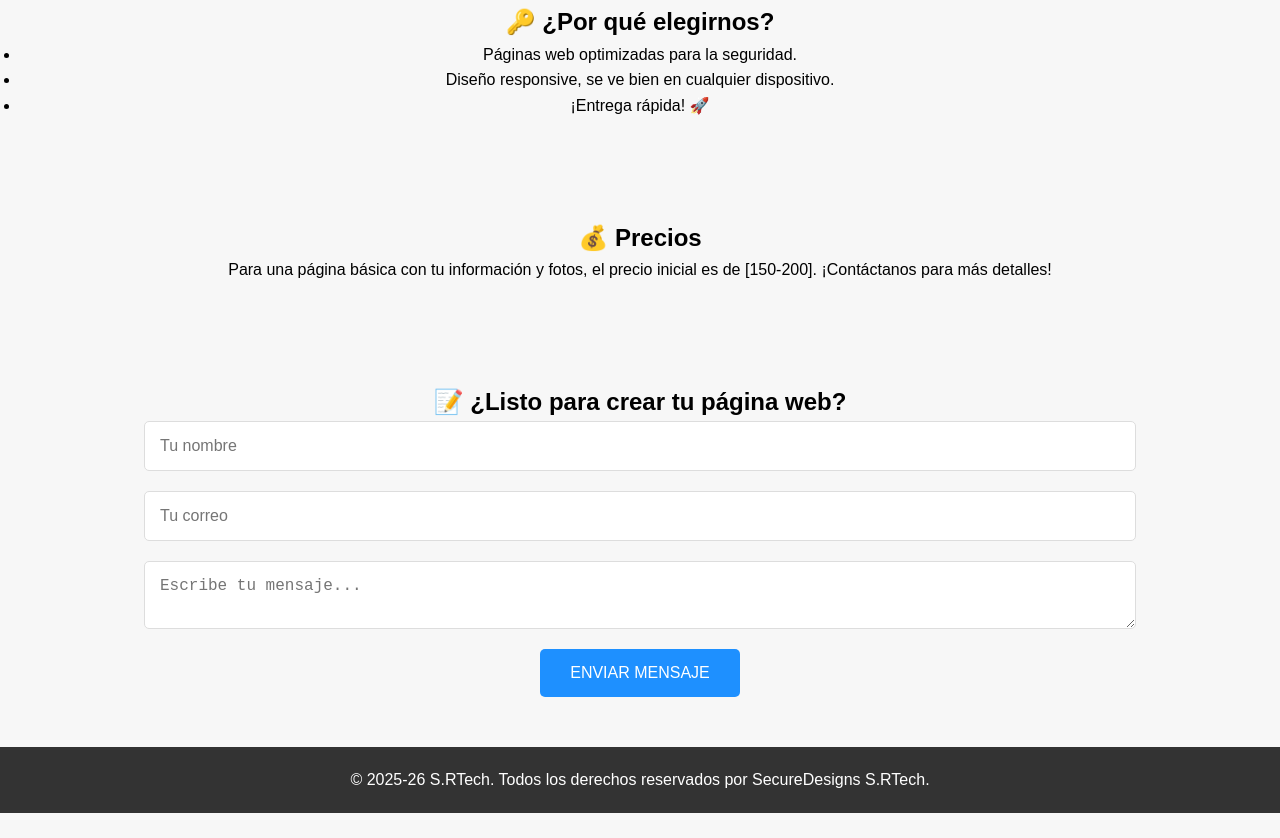
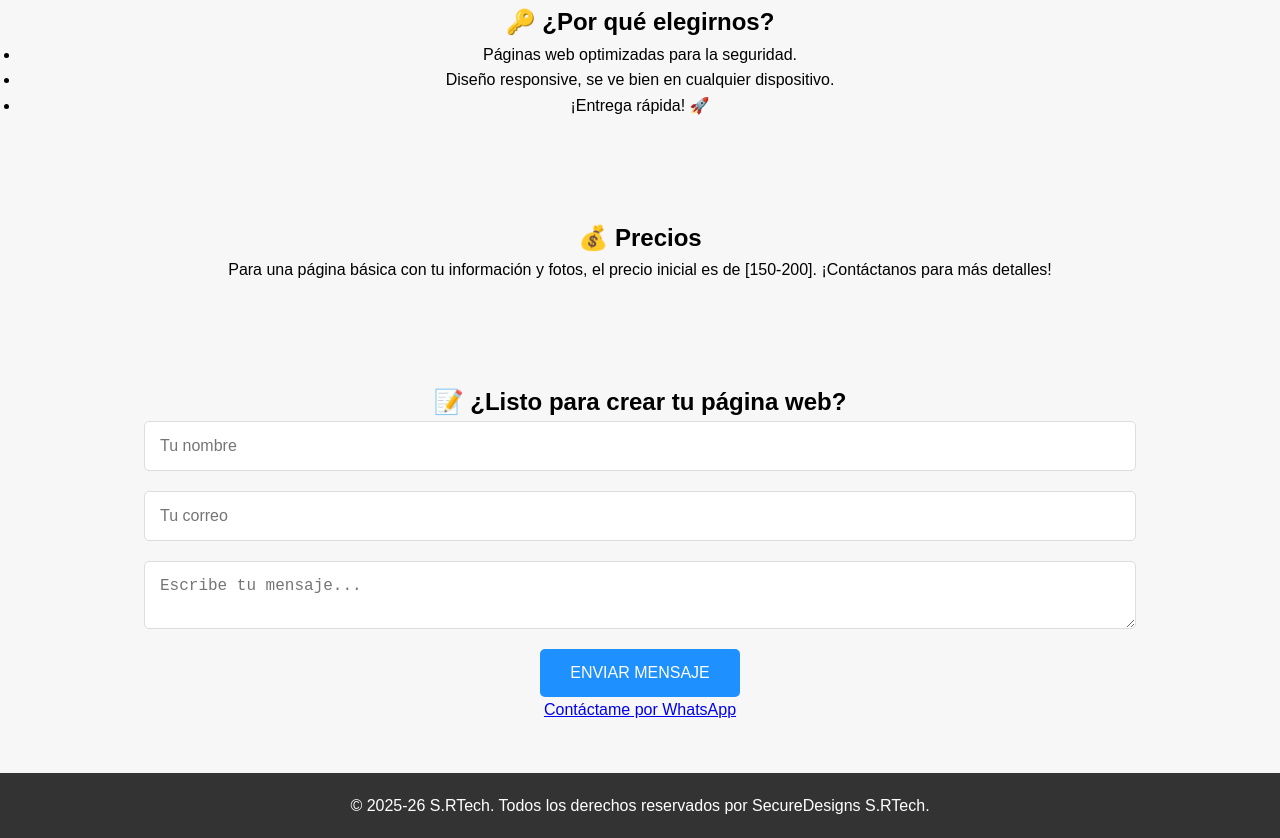
Before and after one commit to infernal-kernel/MIWebCibDESIGN, a plain HTML site: page index.html in a window 1280 px wide. Shown: the part 1265-2103 px from the top of the page. Before the commit the page ends 2078 px from the top, so only its background shows below. Drawn offline with Linux system fonts and the light colour scheme.

Commit message:
index.html

```diff
--- a/index.html
+++ b/index.html
@@ -69,6 +69,7 @@
             <textarea name="mensaje" placeholder="Escribe tu mensaje..." required></textarea>
             <button type="submit" class="cta-btn">Enviar mensaje</button>
         </form>
+        <a href="https://wa.me/34641188232" target="_blank" class="whatsapp-btn">Contáctame por WhatsApp</a>
     </section>
 
     <footer>
```
